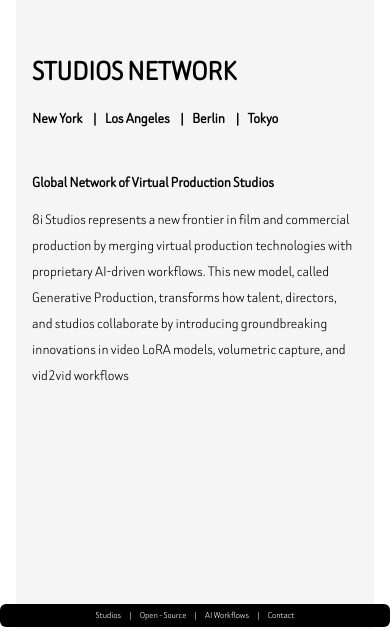
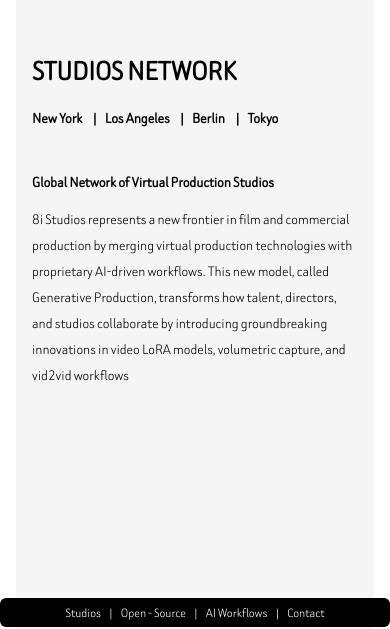
Before and after one commit to natesena/8i-studio, a Next.js app: page /frame in a window 390 px wide. Shown: the part 217-846 px from the top of the page. Built offline with nearby package versions, Linux system fonts and the light colour scheme.

Commit message:
made footer text bigger

```diff
--- a/components/footer.tsx
+++ b/components/footer.tsx
@@ -7,7 +7,7 @@ import { FiMail } from "react-icons/fi";
 const Footer = () => {
   return (
     <div className="fixed bg-black w-[100vw] z-100 text-white bg-neutral- px-2 sm:px-6 py-1 rounded-md bottom-0 left-1/2 transform -translate-x-1/2">
-      <h1 className="text-[10px] sm:text-base md:text-lg text-center">
+      <h1 className="text-[14px] sm:text-base md:text-lg text-center">
         <Link href="/studios" className="relative inline-block no-underline after:absolute after:content-[''] after:bg-[#40FD8C] after:h-[2px] after:w-0 after:left-1/2 after:bottom-0 after:transition-all after:duration-300 hover:after:w-full after:-translate-x-1/2">
           Studios
         </Link>
```
